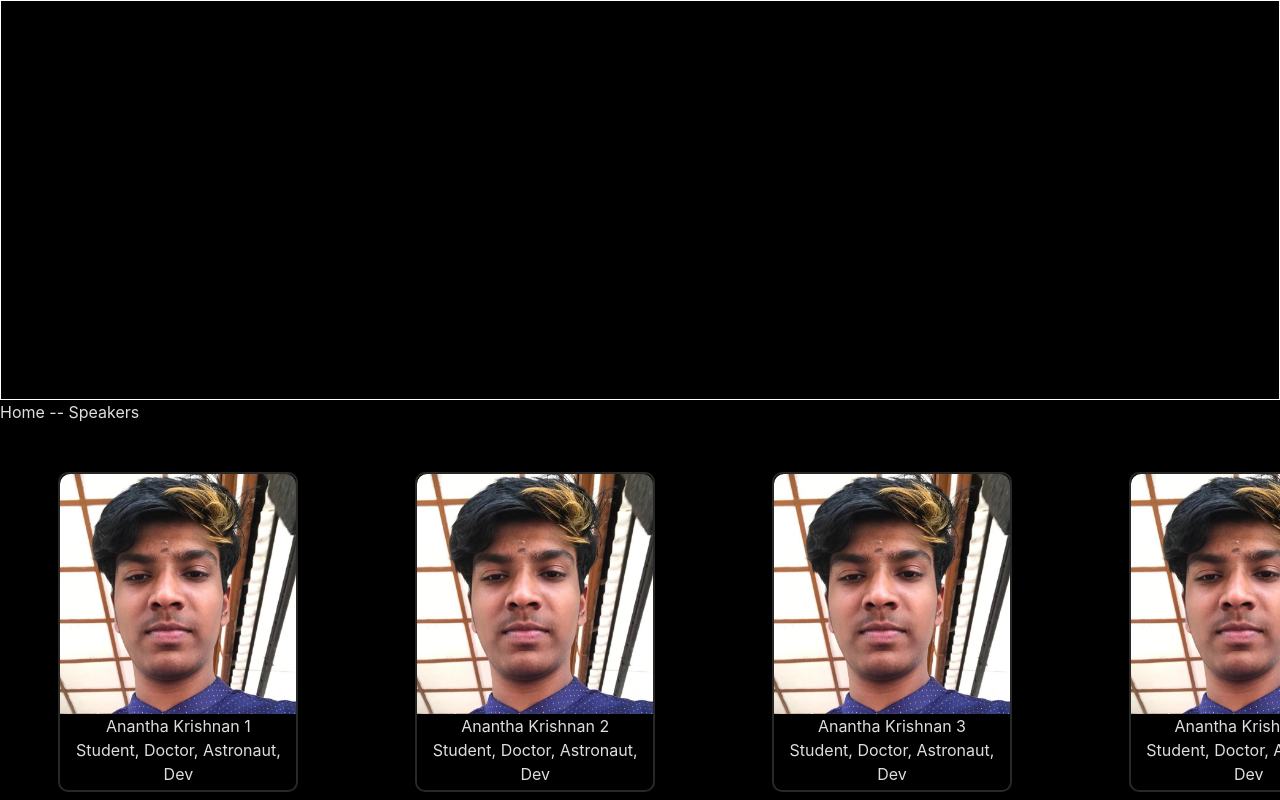
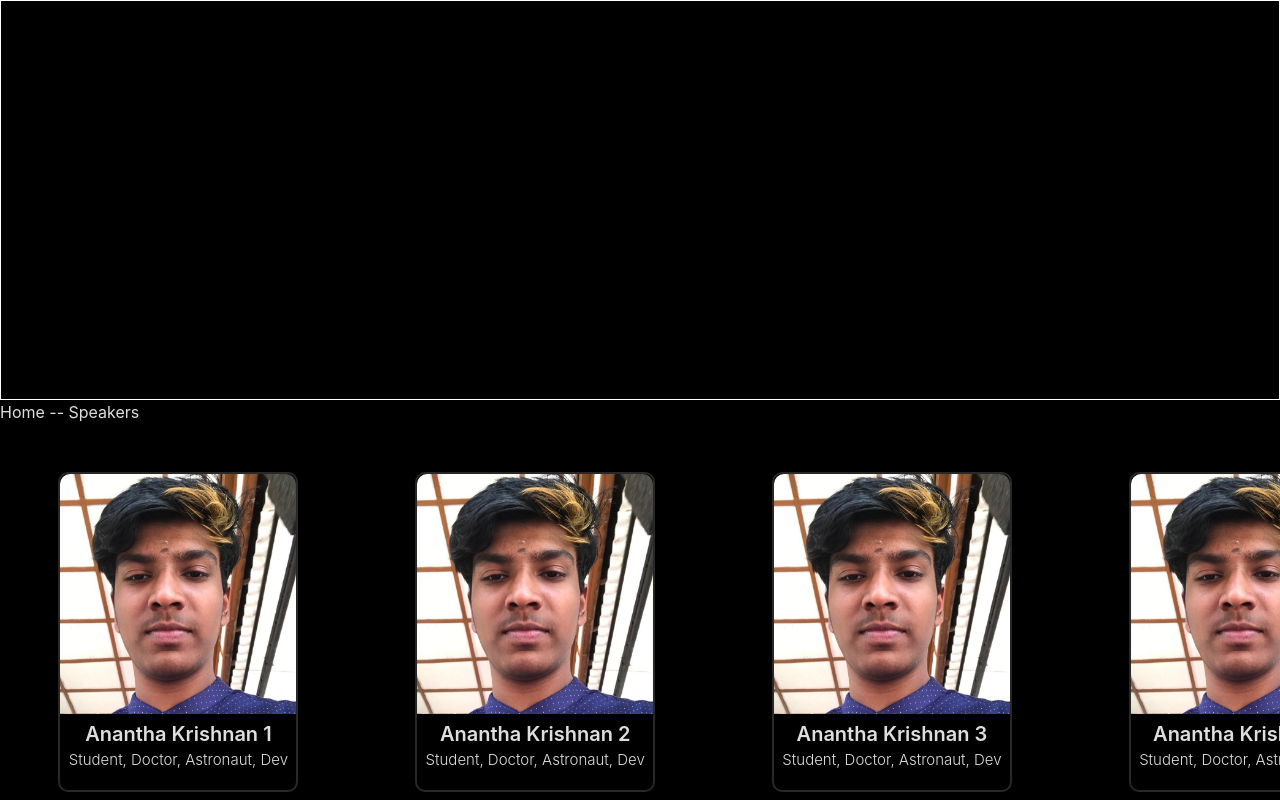
Before and after one commit to IEEE-FISAT-SB-WEBCOM/SpectroSpect-Main, a React (Vite) app in the folder frontend/: page /Speakers in a window 1280 px wide. Shown: the top 800 px of the page. Built offline with nearby package versions, Linux system fonts and the light colour scheme.

Commit message:
Speaker Page

```diff
--- a/frontend/src/App.css
+++ b/frontend/src/App.css
@@ -169,6 +169,17 @@ h1{
   margin: 0;
 }
 
+.speakerCard span{
+  font-weight: 600;
+  font-size: 20px;
+  margin-top: 2%;
+}
+
+.speakerCard p{
+  font-weight: 300;
+  font-size: 15px;
+}
+
 #SpeakerInfo{
   width:100vw;
   display: flex;
--- a/frontend/src/components/Speakers.jsx
+++ b/frontend/src/components/Speakers.jsx
@@ -1,5 +1,6 @@
 import Footer from "./footer"
 import AK from "../assets/ak.jpg"
+import AG from "../assets/AG.jpeg"
 import { useState } from "react"
 
 const Speakers = () => {
@@ -12,9 +13,9 @@ const Speakers = () => {
     for(let i=1;i<5;i++){
         speakerList.push(
             <a href="#SpeakerInfo">
-            <div className="speakerCard" style={{border: active === i && '2px solid green'}} key={i} onClick={() => SetActive(i)}>
+            <div className="speakerCard" style={{border: active === i && '2px solid #33FFA9'}} key={i} onClick={() => SetActive(i)}>
                 <img src={AK}></img>
-                <p>Anantha Krishnan {i}</p>
+                <span>Anantha Krishnan {i}</span>
                 <p>Student, Doctor, Astronaut, Dev</p>
             </div>
             </a>
@@ -31,8 +32,8 @@ const Speakers = () => {
             </div>
             {active && <div id="SpeakerInfo" style={{flexWrap: window.innerHeight > window.innerWidth && "wrap"}}>
             <div className="speakerCard">
-                <img src={AK}></img>
-                <p>Anantha Krishnan {active}</p>
+                <img src={AG}></img>
+                <span>Anantha Krishnan {active}</span>
                 <p>Student, Doctor, Astronaut, Dev</p>
             </div>
             <div className="speaker-Description" style={{height: window.innerHeight > window.innerWidth  && '70vh'}}>Lorem ipsum dolor sit amet, consectetur adipiscing elit, sed do eiusmod tempor incididunt ut labore et dolore magna aliqua. Ut enim ad minim veniam, quis nostrud exercitation ullamco laboris nisi ut aliquip ex ea commodo consequat. Duis aute irure dolor in reprehenderit in voluptate velit esse cillum dolore eu fugiat nulla pariatur. Excepteur sint occaecat cupidatat non proident, sunt in culpa qui officia deserunt mollit anim id est laborum.</div>
```
Also changed, not shown: frontend/src/assets/AG.jpeg (added).
